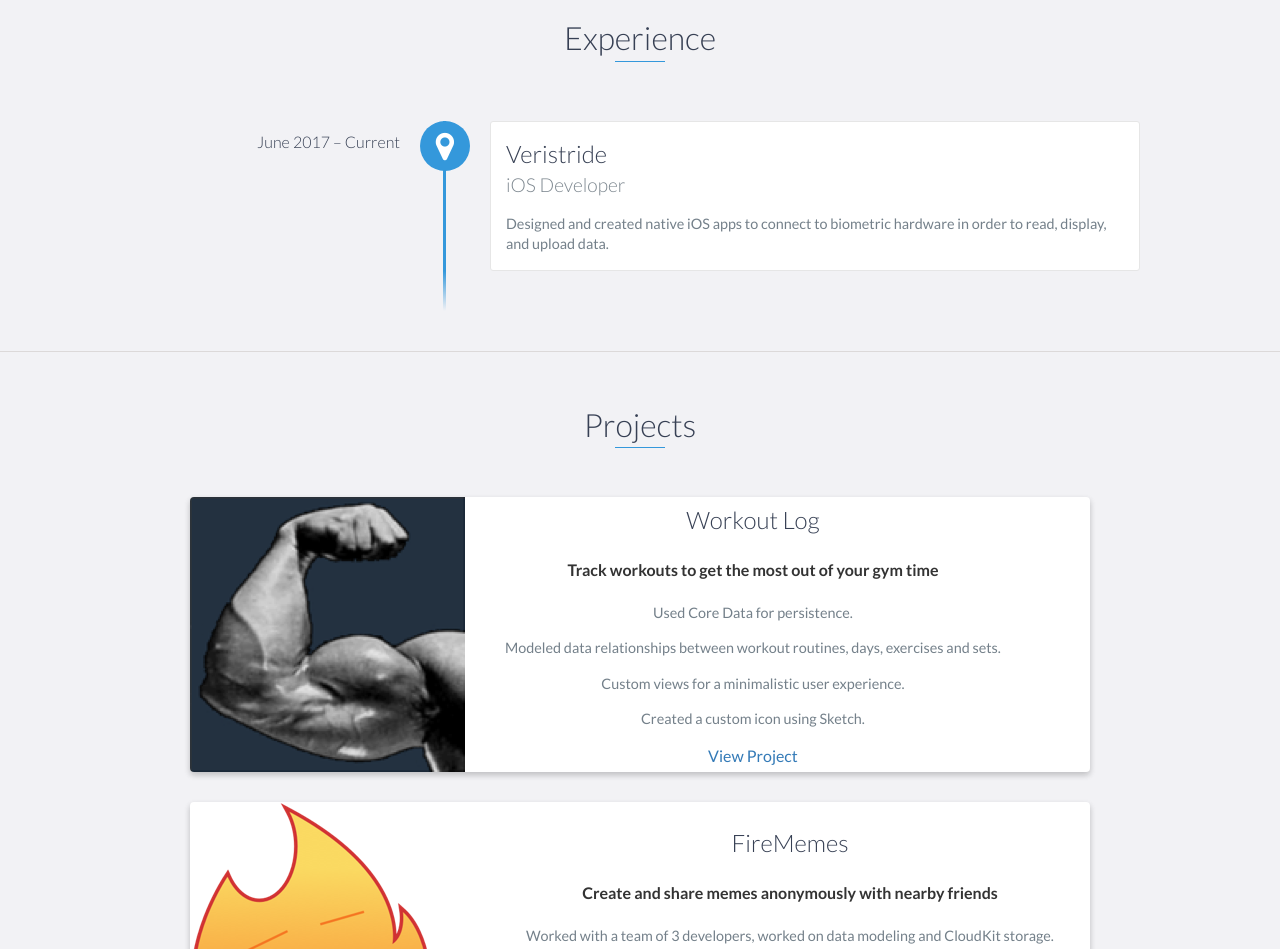
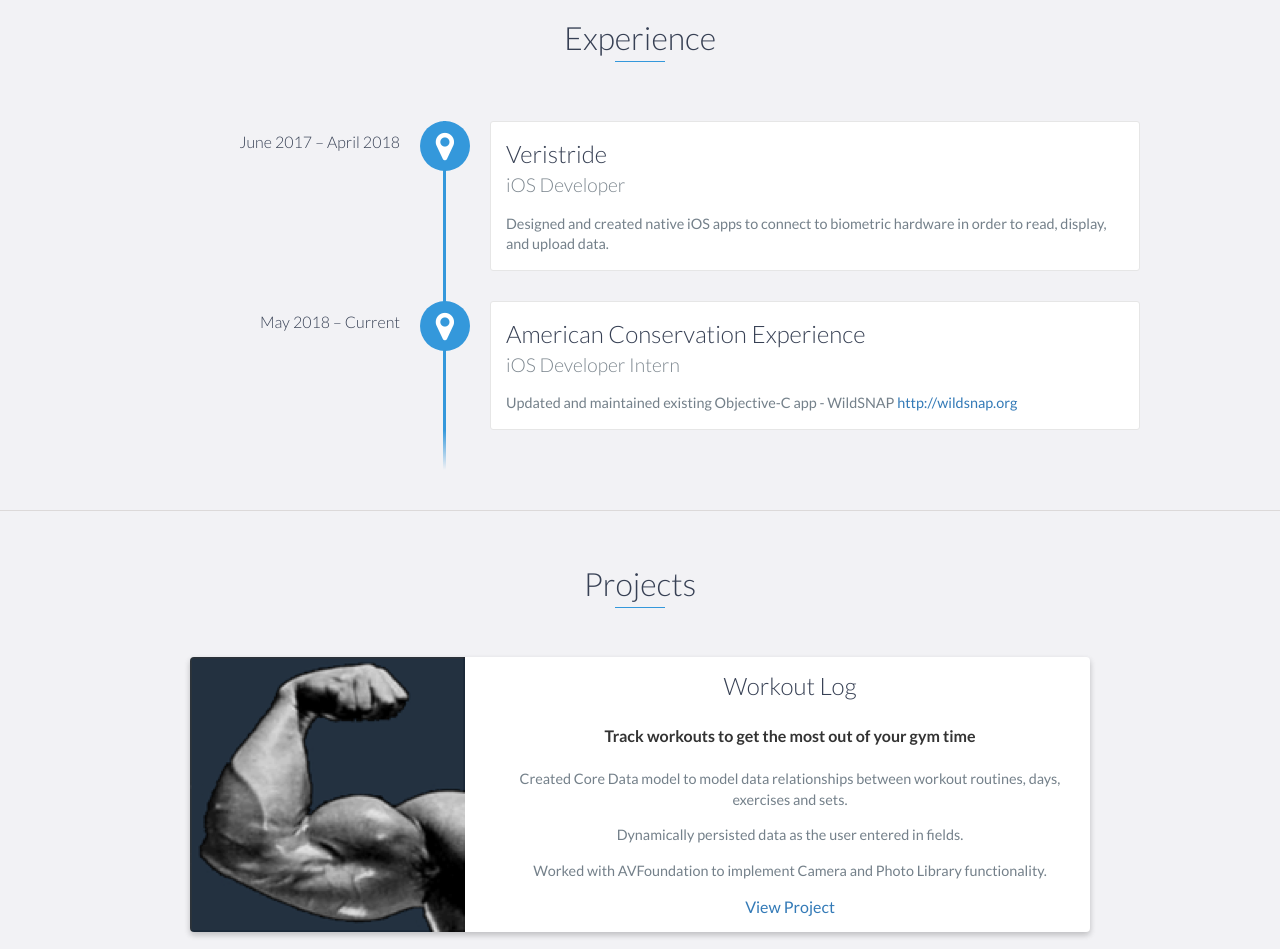
Before and after one commit to coltonlemmon/coltonlemmon.github.io, a website: page index.html in a window 1280 px wide. Shown: the part 1100-2049 px from the top of the page. Drawn offline with nearby package versions, Linux system fonts and the light colour scheme.

Commit message:
Update resume and portfolio

```diff
--- a/index.html
+++ b/index.html
@@ -84,7 +84,7 @@
     <div id="experience" class="background-alt">
         <h2 class="heading">Experience</h2>
         <div id="experience-timeline">
-            <div data-date="June 2017 – Current">
+            <div data-date="June 2017 – April 2018">
                 <h3>Veristride</h3>
                 <h4>iOS Developer</h4>
                 <p>
@@ -92,13 +92,13 @@
                 </p>
             </div>
 
-<!--            <div data-date="September 2015 – September 2016">-->
-<!--                <h3>Employer Name</h3>-->
-<!--                <h4>Job Title</h4>-->
-<!--                <p>-->
-<!--                    Lorem ipsum dolor sit amet, consectetur adipiscing elit. Curabitur in iaculis ex. Etiam volutpat laoreet urna. Morbi ut tortor nec nulla commodo malesuada sit amet vel lacus. Fusce eget efficitur libero. Morbi dapibus porta quam laoreet placerat.-->
-<!--                </p>-->
-<!--            </div>-->
+            <div data-date="May 2018 – Current">
+                <h3>American Conservation Experience</h3>
+                <h4>iOS Developer Intern</h4>
+                <p>
+                Updated and maintained existing Objective-C app - WildSNAP <a href="http://wildsnap.org">http://wildsnap.org</a>
+                </p>
+            </div>
 
 <!--            <div data-date="September 2015 – September 2016">-->
 <!--                <h3>Employer Name</h3>-->
@@ -125,10 +125,10 @@
                     <div class="project-info">
                         <h3>Workout Log</h3>
                         <h4>Track workouts to get the most out of your gym time</h4>
-                        <p>Used Core Data for persistence.</p>
-                        <p>Modeled data relationships between workout routines, days, exercises and sets.</p>
-                        <p>Custom views for a minimalistic user experience.</p>
-                        <p>Created a custom icon using Sketch.</p>
+                        <p>Created Core Data model to model data relationships between workout routines, days,
+                        exercises and sets.</p>
+                        <p>Dynamically persisted data as the user entered in fields.</p>
+                        <p>Worked with AVFoundation to implement Camera and Photo Library functionality.</p>
                         <a href="https://github.com/coltonlemmon/WorkoutLog">View Project</a>
                     </div>
                     <!-- End .project-info -->
```
Also changed, not shown: 1 other file.
